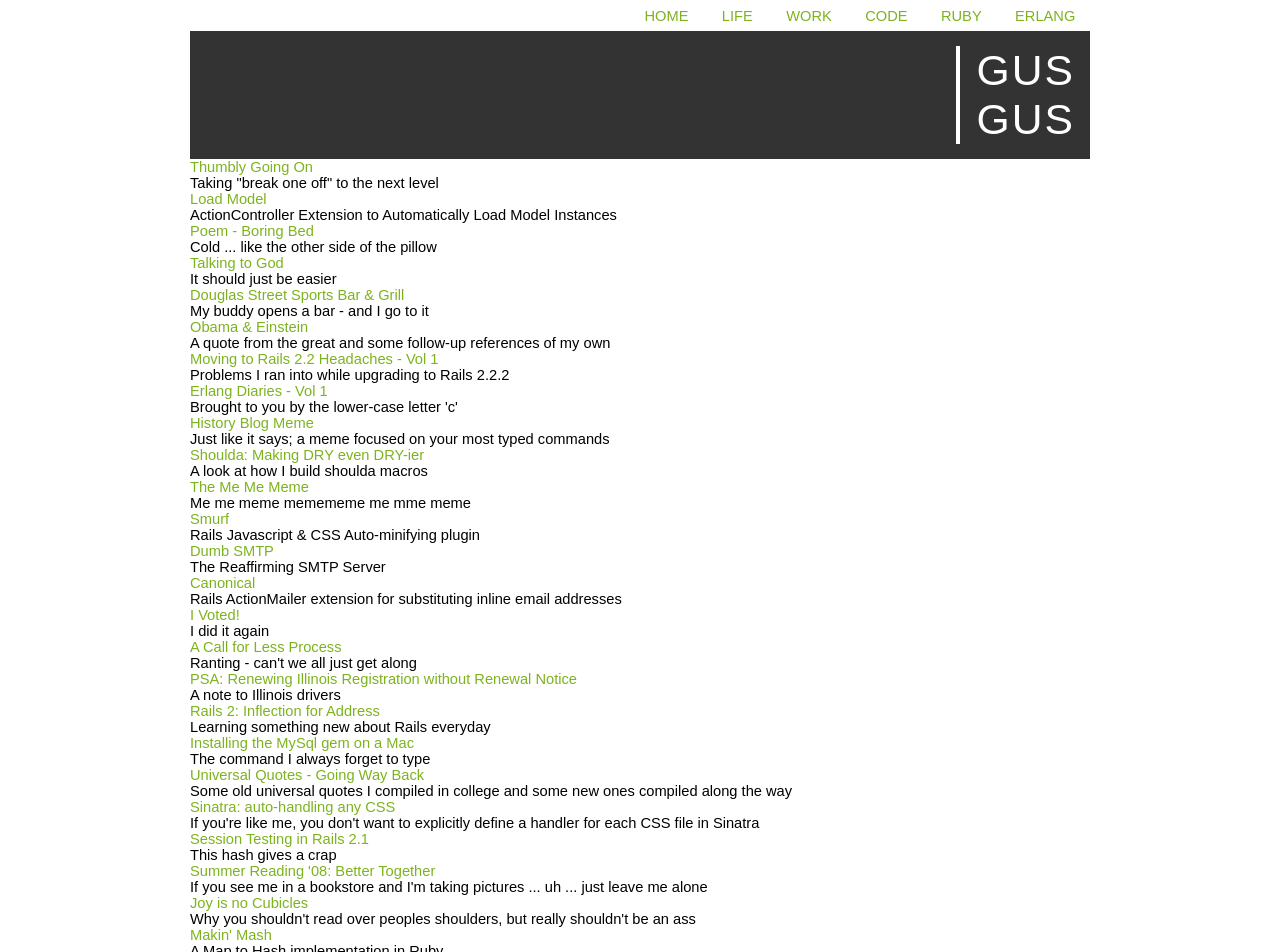
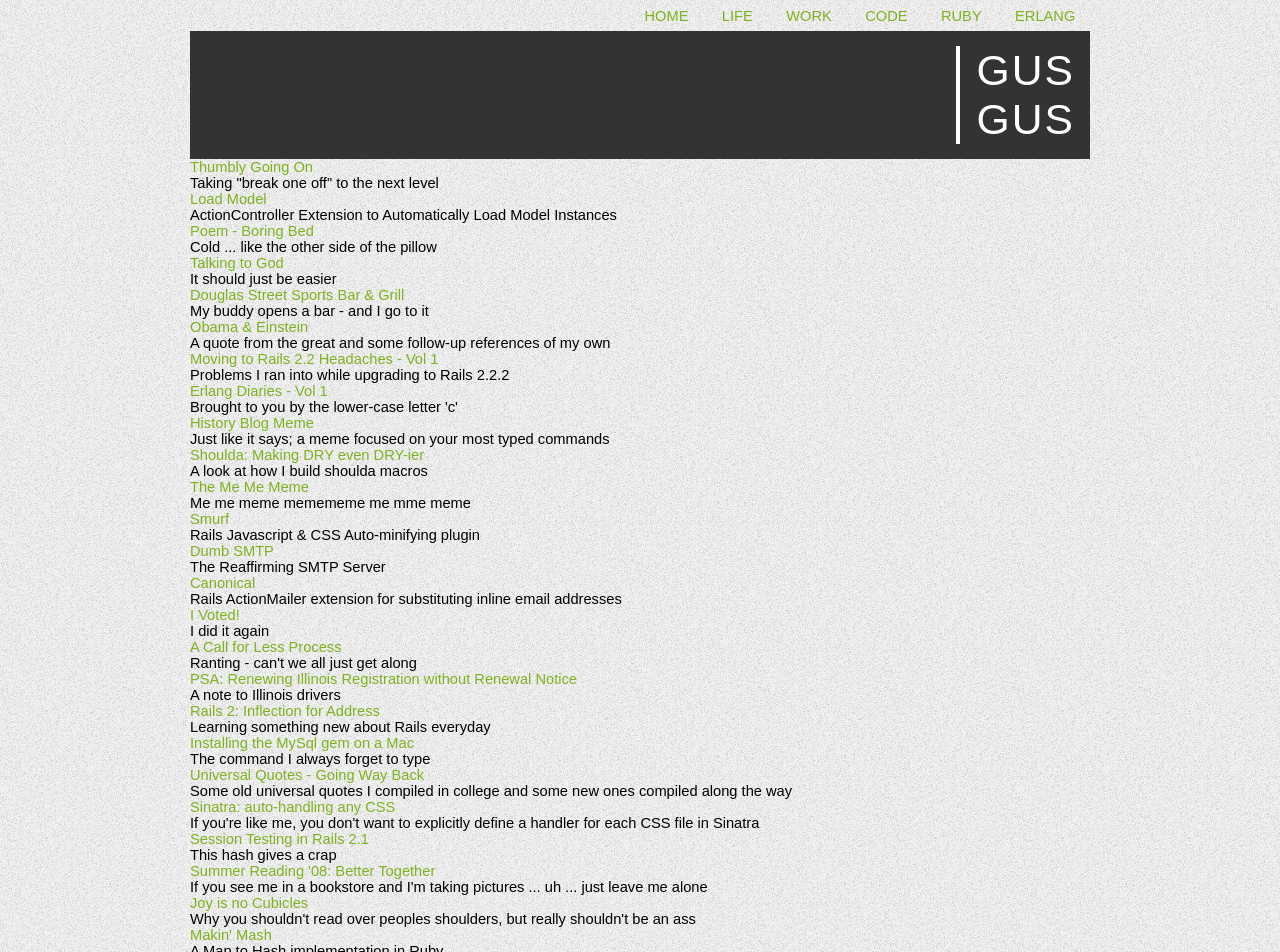
Before and after one commit to gus/gusgus, a Jekyll site: the page built from index.html, in a window 1280 px wide. Shown: the top 952 px of the page. Built offline with Jekyll 4.4.1, drawn with Linux system fonts in a browser that asks for light colours; Markdown is read by kramdown in place of the engine named in the settings.

Commit message:
Using a textured bg. Removing DS_Store dirs

```diff
--- a/stylesheets/application.css
+++ b/stylesheets/application.css
@@ -1,7 +1,8 @@
 body {
   text-align: center;
   padding: 0em;
-  background-color: transparent;
+  background: #fff url('/images/grey-linen-bg.jpg') repeat top left;
+/*  background-color: transparent;*/
   font: normal 11pt Arial, sans-serif; }
 
 .clear {
```
Also changed, not shown: images/grey-linen-bg.jpg (added), 7 other files.
